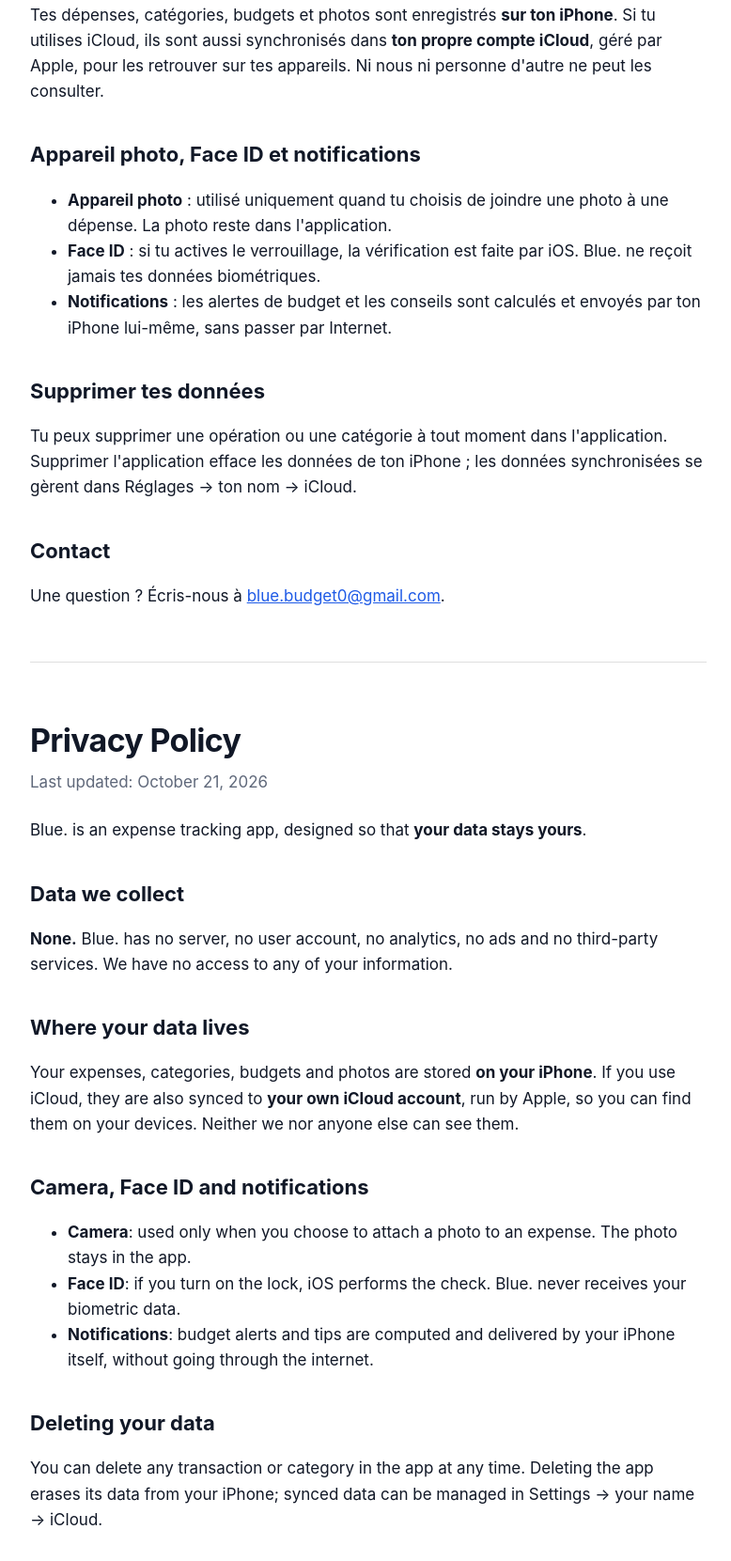
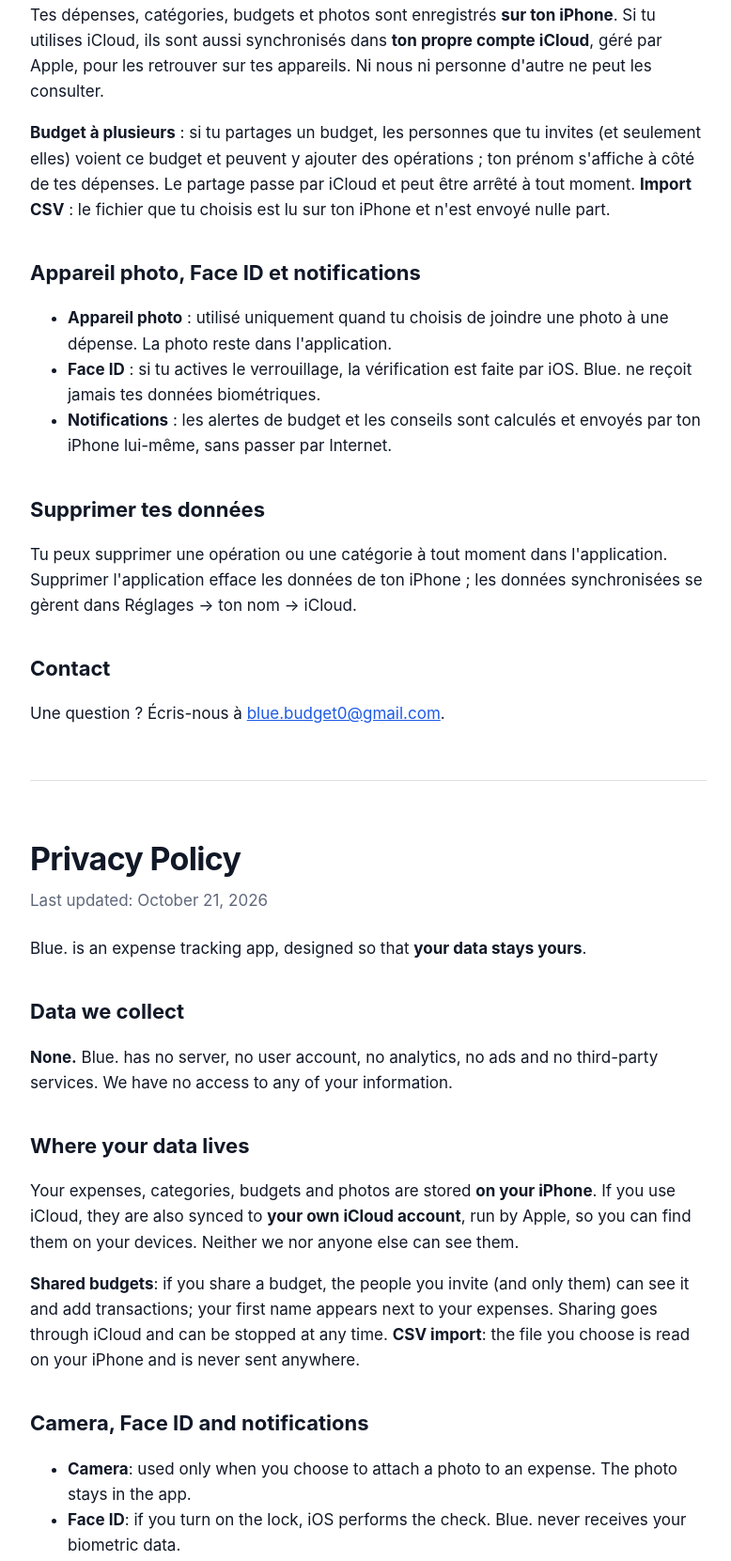
Before and after one commit to arthurbeille/Budget, a plain HTML site: page blue/confidentialite.html in a window 1280 px wide. Shown: the part 496-2157 px from the top of the page at 94% size, without its empty margins (248-1026 px from the left). Drawn offline with Linux system fonts and the light colour scheme.

Commit message:
Add files via upload

```diff
--- a/blue/confidentialite.html
+++ b/blue/confidentialite.html
@@ -37,6 +37,7 @@
 
   <h2>Où sont tes données</h2>
   <p>Tes dépenses, catégories, budgets et photos sont enregistrés <strong>sur ton iPhone</strong>. Si tu utilises iCloud, ils sont aussi synchronisés dans <strong>ton propre compte iCloud</strong>, géré par Apple, pour les retrouver sur tes appareils. Ni nous ni personne d'autre ne peut les consulter.</p>
+  <p><strong>Budget à plusieurs</strong> : si tu partages un budget, les personnes que tu invites (et seulement elles) voient ce budget et peuvent y ajouter des opérations ; ton prénom s'affiche à côté de tes dépenses. Le partage passe par iCloud et peut être arrêté à tout moment. <strong>Import CSV</strong> : le fichier que tu choisis est lu sur ton iPhone et n'est envoyé nulle part.</p>
 
   <h2>Appareil photo, Face ID et notifications</h2>
   <ul>
@@ -63,6 +64,7 @@
 
   <h2>Where your data lives</h2>
   <p>Your expenses, categories, budgets and photos are stored <strong>on your iPhone</strong>. If you use iCloud, they are also synced to <strong>your own iCloud account</strong>, run by Apple, so you can find them on your devices. Neither we nor anyone else can see them.</p>
+  <p><strong>Shared budgets</strong>: if you share a budget, the people you invite (and only them) can see it and add transactions; your first name appears next to your expenses. Sharing goes through iCloud and can be stopped at any time. <strong>CSV import</strong>: the file you choose is read on your iPhone and is never sent anywhere.</p>
 
   <h2>Camera, Face ID and notifications</h2>
   <ul>
```
